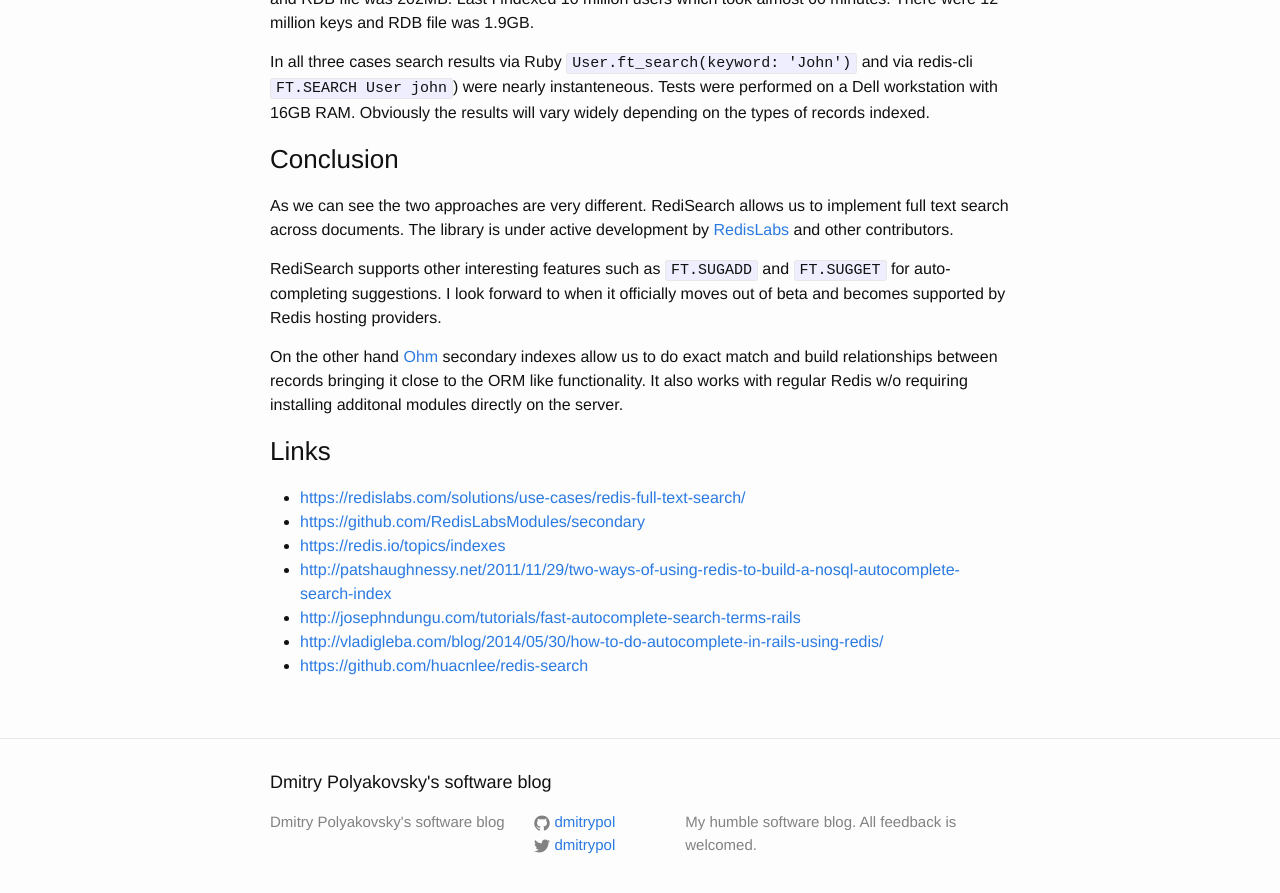
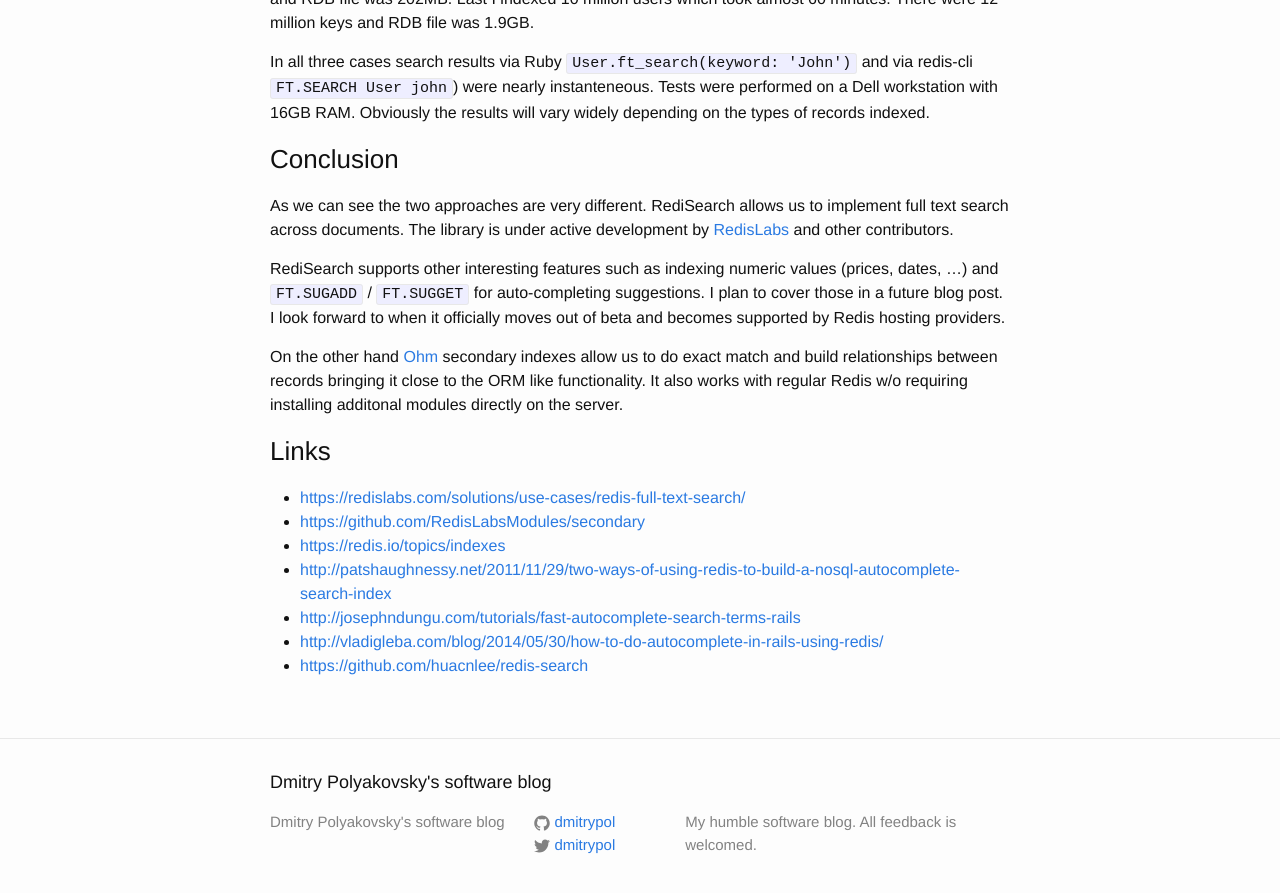
Before and after one commit to dmitrypol/dmitrypol.github.io, a Jekyll site: the page built from _posts/2017-05-13-redis-search.md, in a window 1280 px wide and 900 px high, scrolled down 5208 px. Shown: the top 893 px of the window. Built offline with Jekyll 4.4.1, drawn with Linux system fonts in a browser that asks for light colours; nearby versions of some CDN libraries; comment, search, counter and statistics services are not loaded; some of the changed text lies outside the part shown.

Commit message:
updated blog post

```diff
--- a/_posts/2017-05-13-redis-search.md
+++ b/_posts/2017-05-13-redis-search.md
@@ -6,7 +6,7 @@ categories: redis
 
 When I first started using [Redis](https://redis.io/) I loved the speed and the powerful data structures.  Over the years I used Redis for data analysis, caching, queuing background jobs and permanent data storage.
 
-The one feature I missed is built in support for searching records by value (not key).  Coming from strong SQL background it was frustrating to be unable to do equivalent of `select first_name, last_name from users where email = ...`.  In this post I will discuss several options on how we can implement search in Redis.
+The one feature I missed is built in support for searching records by value (not key).  Coming from strong SQL background it was frustrating to be unable to do equivalent of `select first_name, last_name from users where email = ...`.  In this post I will provide high level overview of different approaches on how to implement search in Redis.
 
 * TOC
 {:toc}
@@ -227,7 +227,7 @@ In all three cases search results via Ruby `User.ft_search(keyword: 'John')` and
 
 As we can see the two approaches are very different.  RediSearch allows us to implement full text search across documents.  The library is under active development by [RedisLabs](https://redislabs.com/) and other contributors.
 
-RediSearch supports other interesting features such as `FT.SUGADD` and `FT.SUGGET` for  auto-completing suggestions.  I look forward to when it officially moves out of beta and becomes supported by Redis hosting providers.
+RediSearch supports other interesting features such as indexing numeric values (prices, dates, ...) and `FT.SUGADD` / `FT.SUGGET` for  auto-completing suggestions.  I plan to cover those in a future blog post.  I look forward to when it officially moves out of beta and becomes supported by Redis hosting providers.
 
 On the other hand [Ohm](https://github.com/soveran/ohm) secondary indexes allow us to do exact match and build relationships between records bringing it close to the ORM like functionality.  It also works with regular Redis w/o requiring installing additonal modules directly on the server.
 
```
